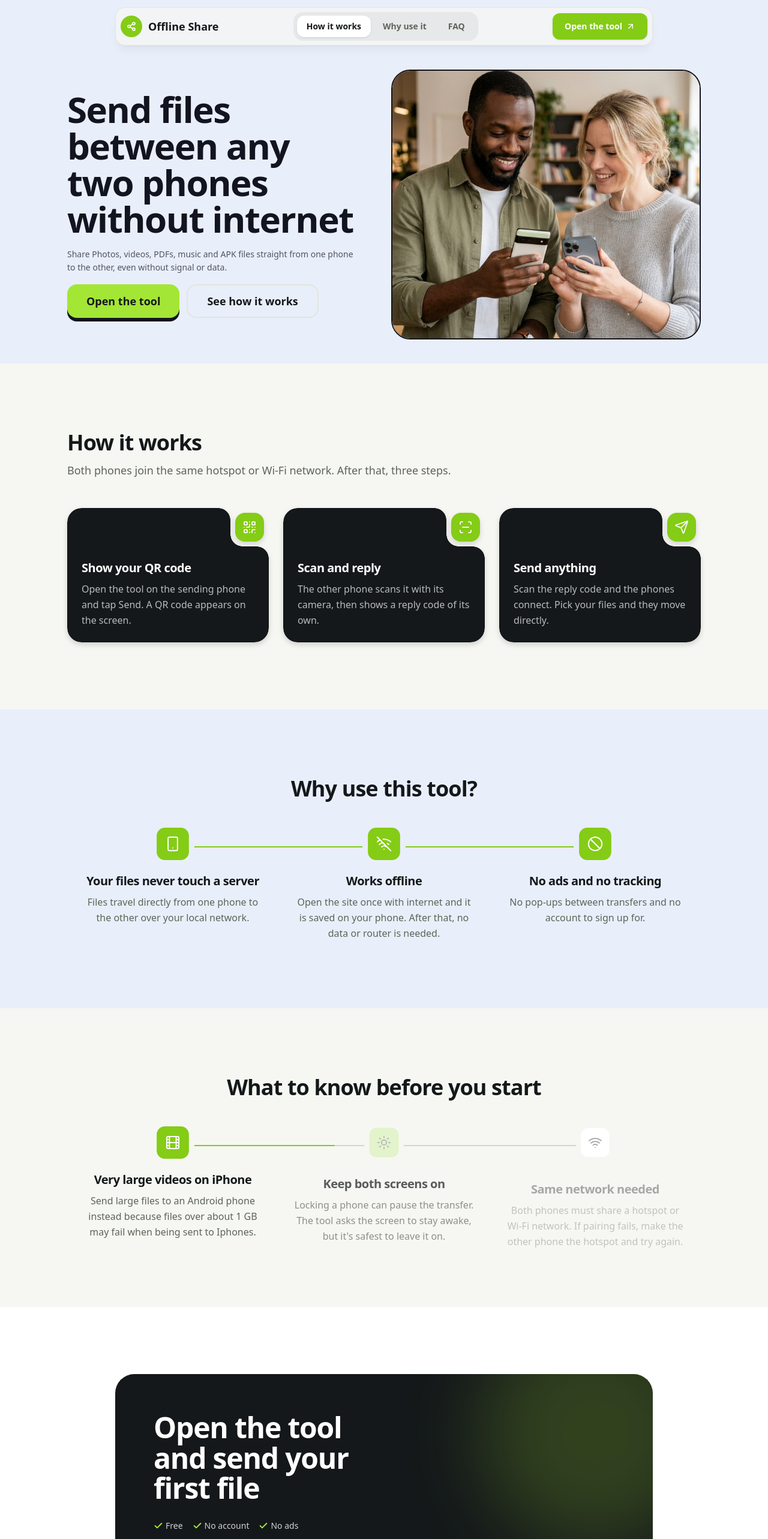
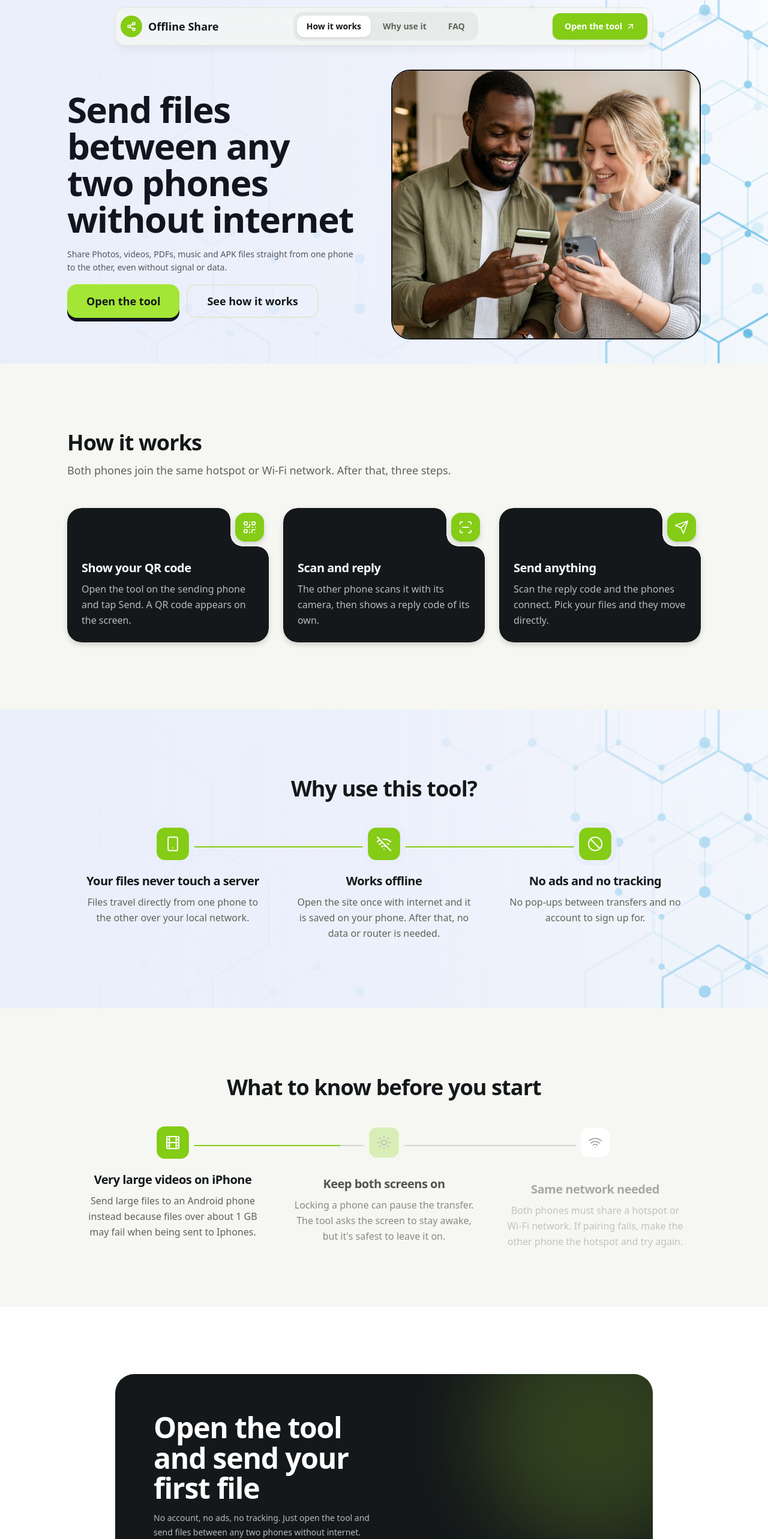
Before and after one commit to writefreak/hypersnc, a React (Vite) app: page / in a window 1280 px wide. Shown: the top 2566 px of the page at 60% size. Built offline with nearby package versions, Linux system fonts and the light colour scheme.

Commit message:
update home

```diff
--- a/src/components/landing/Benefits.jsx
+++ b/src/components/landing/Benefits.jsx
@@ -9,6 +9,7 @@ import {
 import { Ban, Smartphone, WifiOff } from "lucide-react";
 import Container from "../layout/Container.jsx";
 import SectionHeading from "./SectionHeading.jsx";
+import hero from "../../public/hero.jpg";
 
 const BENEFITS = [
   {
@@ -86,6 +87,7 @@ function BenefitItem({ benefit, threshold, fill, reduceMotion, isLast }) {
 export default function Benefits() {
   const reduceMotion = useReducedMotion();
   const listRef = useRef(null);
+  const sectionRef = useRef(null);
 
   const { scrollYProgress } = useScroll({
     target: listRef,
@@ -97,8 +99,43 @@ export default function Benefits() {
     restDelta: 0.001,
   });
 
+  // Background image parallax, tracks the section as it passes through the screen
+  const { scrollYProgress: sectionProgress } = useScroll({
+    target: sectionRef,
+    offset: ["start end", "end start"],
+  });
+  const smoothSection = useSpring(sectionProgress, {
+    stiffness: 100,
+    damping: 30,
+    restDelta: 0.001,
+  });
+  const bgY = useTransform(
+    smoothSection,
+    [0, 1],
+    reduceMotion ? ["0%", "0%"] : ["-7%", "7%"],
+  );
+
   return (
-    <section id="why" className="scroll-mt-20 bg-[#E9EEFB] py-16 lg:py-28">
+    <section
+      ref={sectionRef}
+      id="why"
+      className="relative isolate scroll-mt-20 overflow-hidden bg-[#E9EEFB] py-16 lg:py-28"
+    >
+      {/* Parallax background image */}
+      <motion.img
+        src={hero}
+        alt=""
+        aria-hidden="true"
+        style={{ y: bgY }}
+        className="absolute inset-x-0 -top-[20%] -z-20 h-[140%] w-full object-cover object-center opacity-70 will-change-transform"
+      />
+
+      {/* Left to right fade of the old background color */}
+      <div
+        aria-hidden="true"
+        className="absolute inset-0 -z-10 bg-gradient-to-r from-[#E9EEFB] via-[#E9EEFB]/80 to-transparent"
+      />
+
       <Container className="space-y-12 2xl:space-y-16">
         <div className="mx-auto max-w-2xl text-center">
           <SectionHeading title="Why use this tool?" />
--- a/src/components/landing/CtaBand.jsx
+++ b/src/components/landing/CtaBand.jsx
@@ -81,22 +81,17 @@ export default function CtaBand() {
             className="pointer-events-none absolute -right-24 -top-24 size-96 rounded-full bg-accent/20 blur-3xl 2xl:size-[32rem]"
           />
 
-          <div className="relative space-y-7 2xl:space-y-9">
-            <h2 className="text-3xl font-extrabold leading-[1.05] tracking-tight md:text-3xl lg:text-5xl 2xl:text-6xl">
-              Open the tool and send your first file
-            </h2>
+          <div className="relative space-y-7 md:space-y-8 2xl:space-y-9">
+            <div className="space-y-3">
+              <h2 className="text-3xl font-extrabold leading-[1.05] tracking-tight md:text-3xl lg:text-5xl 2xl:text-6xl">
+                Open the tool and send your first file
+              </h2>
 
-            <ul className="flex flex-col gap-4 md:flex-row text-sm font-medium text-white/80 2xl:text-lg">
-              {PROMISES.map((item) => (
-                <li key={item} className="flex items-center gap-1">
-                  <Check
-                    className="size-4 text-accent 2xl:size-5"
-                    strokeWidth={3}
-                  />
-                  {item}
-                </li>
-              ))}
-            </ul>
+              <span className="text-xs md:text-sm text-white/70 2xl:text-base">
+                No account, no ads, no tracking. Just open the tool and send
+                files between any two phones without internet.
+              </span>
+            </div>
 
             <div className="flex flex-col gap-5 sm:flex-row sm:items-center">
               <LinkButton
--- a/src/components/landing/Hero.jsx
+++ b/src/components/landing/Hero.jsx
@@ -12,10 +12,12 @@ import Container from "../layout/Container.jsx";
 import LinkButton from "../ui/LinkButton.jsx";
 import { TOOL_PATH } from "../../config.js";
 import phone from "../../public/phone.jpg";
+import hero from "../../public/hero.jpg";
 import { useRef } from "react";
 import {
   motion,
   useScroll,
+  useSpring,
   useTransform,
   useReducedMotion,
 } from "framer-motion";
@@ -89,10 +91,44 @@ function ParallaxImage({ className }) {
 const PROMISES = ["No app to install", "No account", "No ads"];
 
 export default function Hero() {
+  const ref = useRef(null);
+  const reduceMotion = useReducedMotion();
+
+  const { scrollYProgress } = useScroll({
+    target: ref,
+    offset: ["start start", "end start"],
+  });
+  const smooth = useSpring(scrollYProgress, {
+    stiffness: 100,
+    damping: 30,
+    restDelta: 0.001,
+  });
+  const bgY = useTransform(
+    smooth,
+    [0, 1],
+    reduceMotion ? ["0%", "0%"] : ["0%", "20%"],
+  );
+
   return (
-    <section className="bg-[#E9EEFB] text-[#12141F]">
-      {/* Copy */}
-      <Container className="grid bg-[#E9EEFB] items-center gap-12 py-8 md:py-10 md:grid-cols-[1fr_1.05fr]">
+    <section
+      ref={ref}
+      className="relative isolate overflow-hidden bg-[#E9EEFB] text-[#12141F]"
+    >
+      {/* Parallax background image */}
+      <motion.img
+        src={hero}
+        alt=""
+        aria-hidden="true"
+        style={{ y: bgY }}
+        className="absolute inset-x-0 bottom-0 -z-20 h-[130%] w-full object-cover object-center oopacity-50 md:pacity-70 will-change-transform"
+      />
+
+      <div
+        aria-hidden="true"
+        className="absolute inset-0 -z-10 bg-linear-to-r from-[#E9EEFB] via-[#E9EEFB]/40 md:via-[#E9EEFB]/80 to-transparent"
+      />
+
+      <Container className="grid items-center gap-12 pb-8 pt-[6.75rem] md:grid-cols-[1fr_1.05fr] md:pb-10 md:pt-[7.25rem] 2xl:pt-36">
         <div className="space-y-7 md:space-y-4">
           <h1 className="text-4xl font-extrabold leading-[1.02] tracking-tight md:text-6xl 2xl:text-7xl">
             Send files between any two phones without internet
@@ -121,7 +157,6 @@ export default function Hero() {
           </div>
         </div>
 
-        {/* Phone image */}
         <ParallaxImage className="relative hidden h-[450px] w-full overflow-hidden rounded-4xl border-2 border-[#12141F] bg-white md:block" />
       </Container>
     </section>
--- a/src/components/landing/HowItWorks.jsx
+++ b/src/components/landing/HowItWorks.jsx
@@ -1,3 +1,4 @@
+import { motion, useReducedMotion } from "framer-motion";
 import Container from "../layout/Container.jsx";
 import SectionHeading from "./SectionHeading.jsx";
 import { ArrowUpRight, QrCode, ScanLine, Send } from "lucide-react";
@@ -24,22 +25,77 @@ const STEPS = [
 ];
 
 export default function HowItWorks() {
+  const reduceMotion = useReducedMotion();
+
+  const list = {
+    hidden: {},
+    show: { transition: { staggerChildren: reduceMotion ? 0 : 0.18 } },
+  };
+
+  const card = {
+    hidden: reduceMotion ? { opacity: 1 } : { opacity: 0, y: 48, scale: 0.96 },
+    show: {
+      opacity: 1,
+      y: 0,
+      scale: 1,
+      transition: { duration: 0.6, ease: [0.22, 1, 0.36, 1] },
+    },
+  };
+
+  const button = {
+    hidden: reduceMotion ? { scale: 1 } : { scale: 0, rotate: -45 },
+    show: {
+      scale: 1,
+      rotate: 0,
+      transition: {
+        type: "spring",
+        stiffness: 380,
+        damping: 18,
+        delay: reduceMotion ? 0 : 0.3,
+      },
+    },
+  };
+
+  const heading = {
+    hidden: reduceMotion ? { opacity: 1 } : { opacity: 0, y: 24 },
+    show: {
+      opacity: 1,
+      y: 0,
+      transition: { duration: 0.5, ease: "easeOut" },
+    },
+  };
+
   return (
     <section id="how-it-works" className="scroll-mt-20 bg-paper py-16 lg:py-28">
       <Container className="space-y-12">
+        <motion.div
+          variants={heading}
+          initial="hidden"
+          whileInView="show"
+          viewport={{ once: true, amount: 0.5 }}
+        >
           <SectionHeading title="How it works">
-          Both phones join the same hotspot or Wi-Fi network. After that, three
-          steps.
+            Both phones join the same hotspot or Wi-Fi network. After that,
+            three steps.
           </SectionHeading>
+        </motion.div>
 
-        <div className="grid gap-6 md:grid-cols-3 2xl:gap-8">
+        <motion.div
+          variants={list}
+          initial="hidden"
+          whileInView="show"
+          viewport={{ once: true, amount: 0.25 }}
+          className="grid gap-6 md:grid-cols-3 2xl:gap-8"
+        >
           {STEPS.map((step) => {
             const Icon = step.icon;
             return (
-              <div
+              <motion.div
                 key={step.title}
-                className="group relative drop-shadow-lg transition-transform duration-300 hover:-translate-y-1"
+                variants={card}
+                className="group relative drop-shadow-lg"
               >
+                <div className="transition-transform duration-300 group-hover:-translate-y-1">
                   {/* Card with the notch cut out of it */}
                   <div className="notch-card flex min-h-52 md:min-h-56  flex-col justify-end rounded-3xl bg-ink p-6 text-white 2xl:p-10">
                     <div>
@@ -53,18 +109,20 @@ export default function HowItWorks() {
                   </div>
 
                   {/* Button sits in the empty notch, outside the masked card */}
-                <div
+                  <motion.div
+                    variants={button}
                     aria-hidden="true"
-                  className="absolute right-2 top-2 grid size-12 place-items-center rounded-2xl bg-accent-strong text-white transition-transform duration-300 group-hover:scale-105 2xl:right-3 2xl:top-3 2xl:size-14"
+                    className="absolute right-2 top-2 grid size-12 place-items-center rounded-2xl bg-accent-strong text-white 2xl:right-3 2xl:top-3 2xl:size-14"
                   >
                     <Icon className="size-6 2xl:size-7" strokeWidth={1.75} />
 
                     {/* <ArrowUpRight className="size-5 transition-transform duration-300 group-hover:-translate-y-0.5 group-hover:translate-x-0.5 2xl:size-6" /> */}
+                  </motion.div>
                 </div>
-              </div>
+              </motion.div>
             );
           })}
-        </div>
+        </motion.div>
       </Container>
     </section>
   );
--- a/src/components/landing/Navbar.jsx
+++ b/src/components/landing/Navbar.jsx
@@ -32,7 +32,7 @@ export default function Navbar() {
       initial={reduceMotion ? false : { y: -24, opacity: 0 }}
       animate={{ y: 0, opacity: 1 }}
       transition={{ duration: 0.4, ease: "easeOut" }}
-      className="pointer-events-none sticky top-0 z-20 pt-3 2xl:pt-6"
+      className="pointer-events-none fixed inset-x-0 top-0 z-20 pt-3 2xl:pt-6"
     >
       <Container>
         <div className="pointer-events-auto relative ">
```
Also changed, not shown: src/public/hero.jpg (added). Lines whose indentation alone changed are shown as unchanged.
